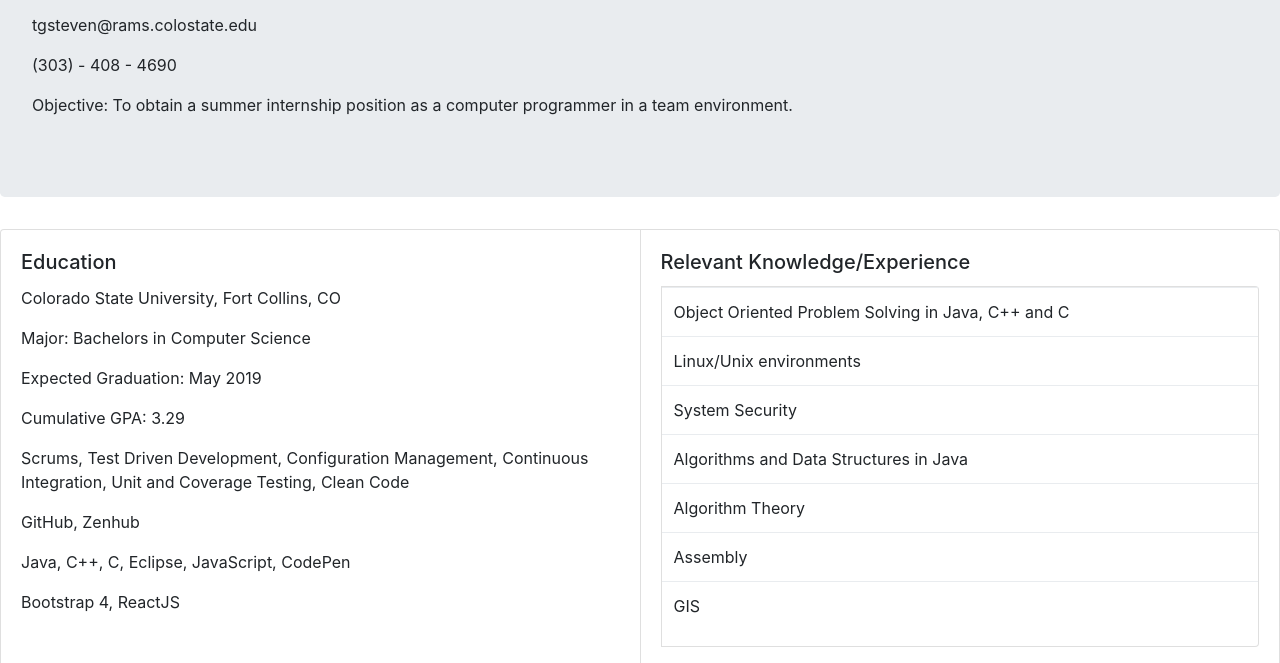
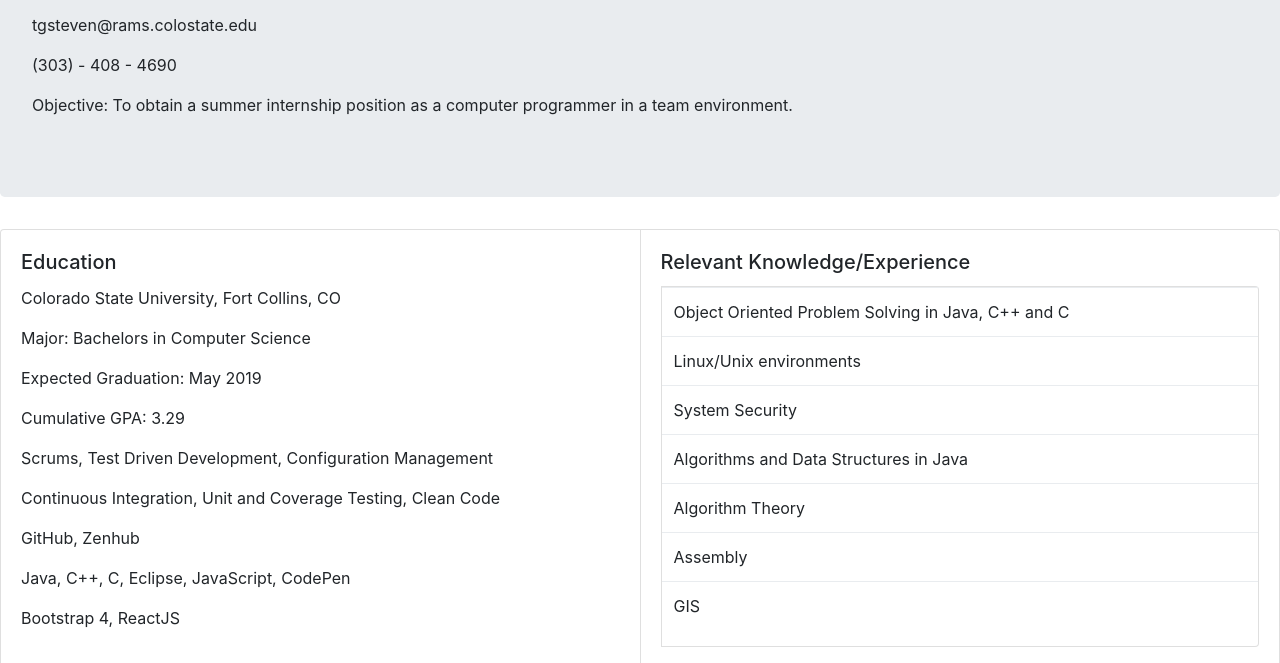
Before and after one commit to Tstevens4/.github.io, a plain HTML site: page index.html in a window 1280 px wide. Shown: the part 137-800 px from the top of the page. Drawn offline with nearby package versions, Linux system fonts and the light colour scheme.

Commit message:
Update index.html

```diff
--- a/index.html
+++ b/index.html
@@ -29,8 +29,8 @@
           <p>Expected Graduation: May 2019</p>
           <p>Cumulative GPA: 3.29</p>
 
-	  <p> Scrums, Test Driven Development, Configuration Management,
-Continuous Integration, Unit and Coverage Testing, Clean Code </p>
+	  <p> Scrums, Test Driven Development, Configuration Management</p>
+	  <p>Continuous Integration, Unit and Coverage Testing, Clean Code </p>
 	  <p> GitHub, Zenhub </li>
 	  <p> Java, C++, C, Eclipse, JavaScript, CodePen </p>
 	  <p> Bootstrap 4, ReactJS </p>
```
